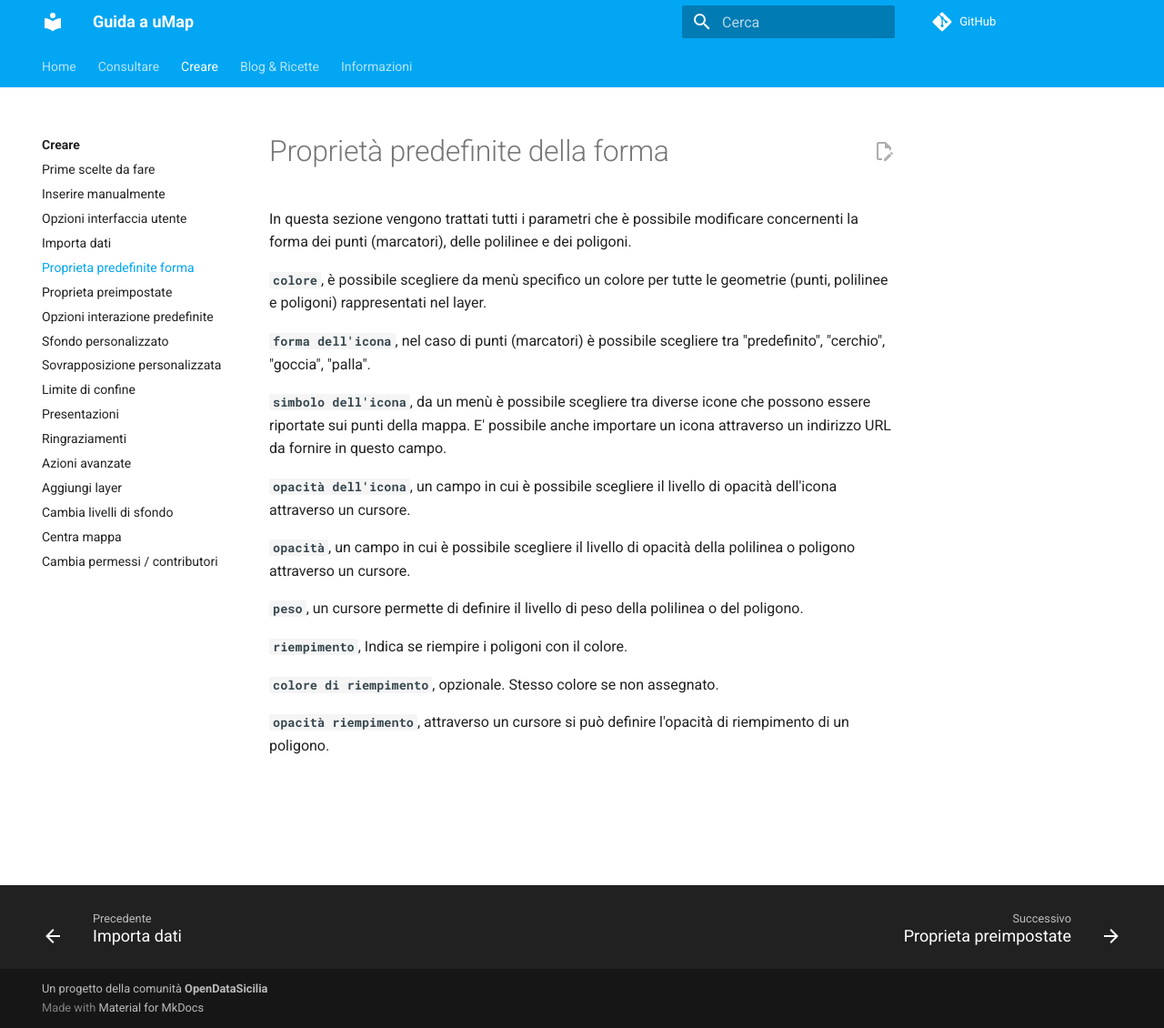
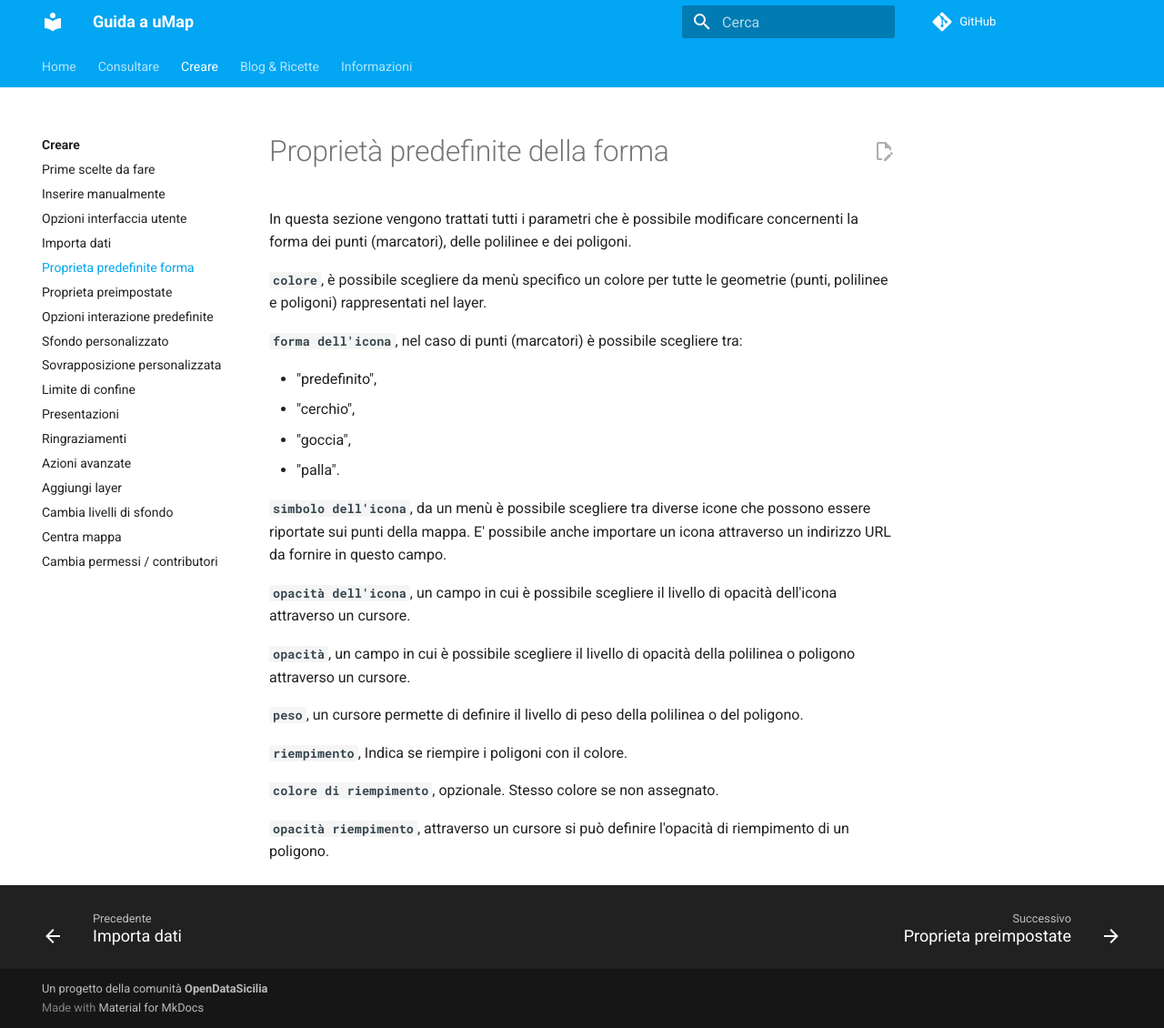
Before and after one commit to opendatasicilia/guida-umap, an MkDocs documentation site: the page built from docs/creare/proprieta-predefinite-forma.md, in a window 1280 px wide and 1130 px high. Shown: the whole window at 91% size. Built offline with MkDocs 1.6.1 and Material for MkDocs 9.7.7, drawn with Linux system fonts in a browser that asks for light colours; comment, search, counter and statistics services are not loaded.

```diff
--- a/docs/creare/proprieta-predefinite-forma.md
+++ b/docs/creare/proprieta-predefinite-forma.md
@@ -4,7 +4,12 @@ In questa sezione vengono trattati tutti i parametri che è possibile modificare
 
 **`colore`**, è possibile scegliere da menù specifico un colore per tutte le geometrie (punti, polilinee e poligoni) rappresentati nel layer.
 
-**`forma dell'icona`**, nel caso di punti (marcatori) è possibile scegliere tra "predefinito", "cerchio", "goccia", "palla".
+**`forma dell'icona`**, nel caso di punti (marcatori) è possibile scegliere tra:
+
+   - "predefinito",
+   - "cerchio",
+   - "goccia",
+   - "palla".
 
 **`simbolo dell'icona`**, da un menù è possibile scegliere tra diverse icone che possono essere riportate sui punti della mappa. E' possibile anche importare un icona attraverso un indirizzo URL da fornire in questo campo.
 
```
